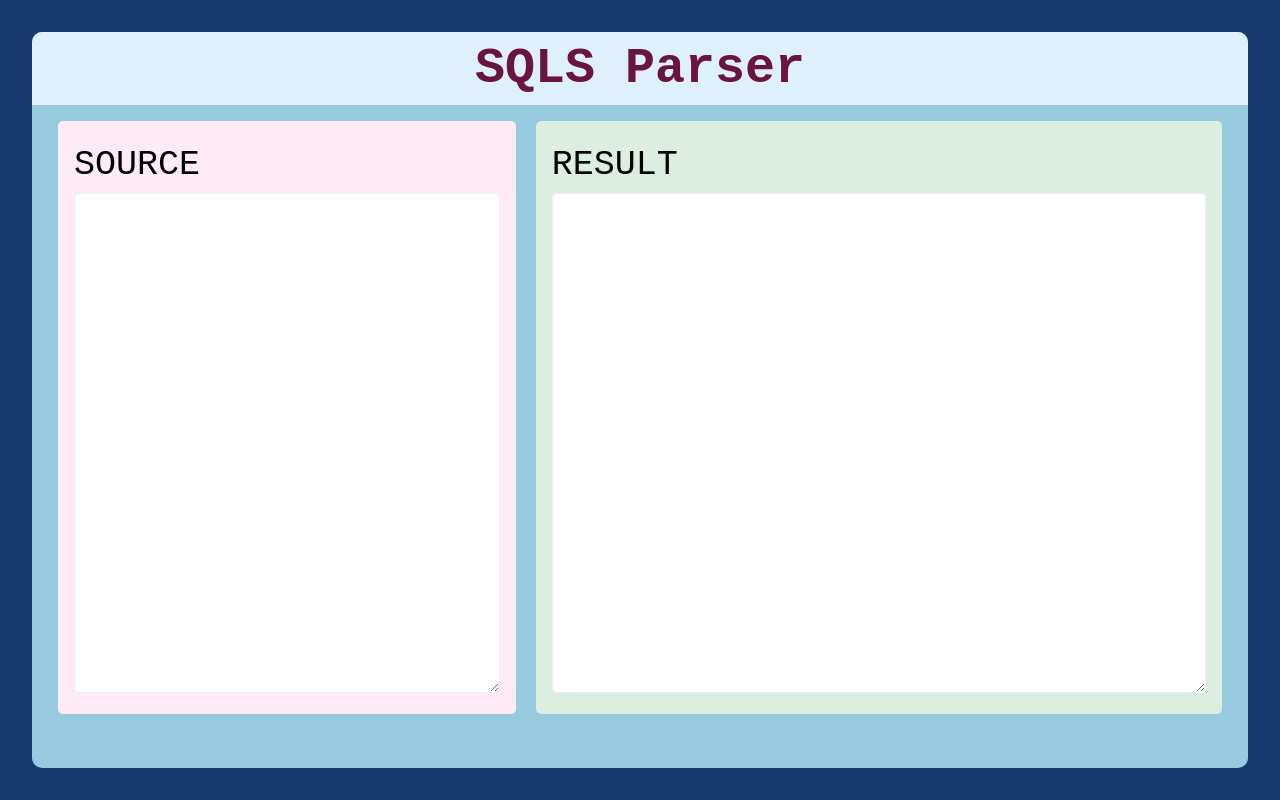
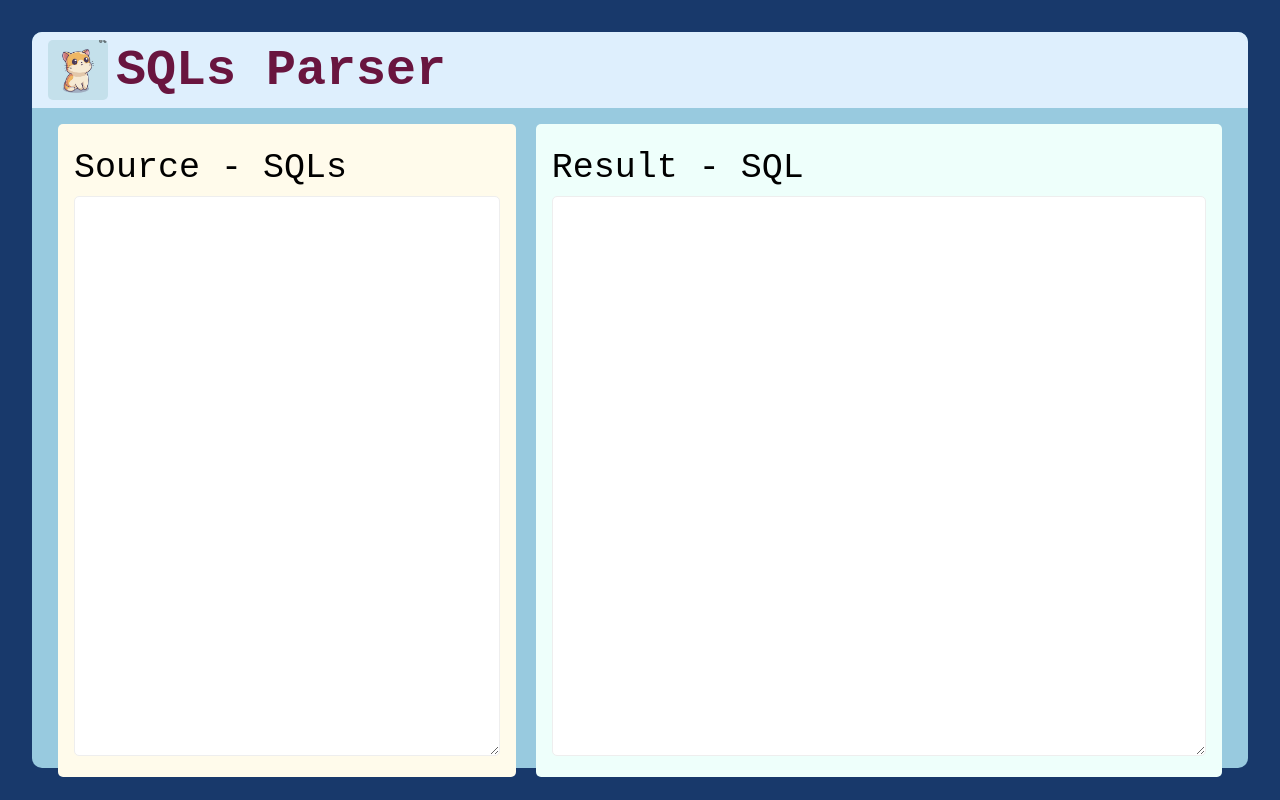
Before and after one commit to feineirz/sqlsparser, a plain HTML site: page index.html in a window 1280 px wide. Drawn offline with Linux system fonts and the light colour scheme.

Commit message:
Edited: add icon.

```diff
--- a/index.css
+++ b/index.css
@@ -26,14 +26,21 @@ a:visited {
 }
 
 .title {
+    display: flex;
+    justify-content: start;
+    align-items: center;
     padding: 0.5rem;
     width: auto;
     font-size: 50px;
     font-weight: bold;
-    text-align: center;
     border-radius: 10px 10px 0 0;
     color: #69153f;
     background-color: #deeffd;
+}
+.title img {
+    margin: 0 0.5rem;
+    width: 60px;
+    border-radius: 5px;
 }
 
 .sub-title {
@@ -50,7 +57,7 @@ a:visited {
 .content-block textarea {
     padding: 0.5rem;
     width: 100%;
-    height: 60vh;
+    height: 70vh;
     min-height: 500px;
     border: solid 1px #eee;
     border-radius: 5px;
@@ -64,7 +71,7 @@ a:visited {
     width: 40%;
     height: 100%;
     border-radius: 5px;
-    background-color: #ffebf5;
+    background-color: #fffbeb;
 }
 .result-block {
     margin: 0 10px;
@@ -72,5 +79,5 @@ a:visited {
     width: 60%;
     height: 100%;
     border-radius: 5px;
-    background-color: #dbeee0;
+    background-color: #eefffb;
 }
--- a/index.html
+++ b/index.html
@@ -7,6 +7,7 @@
         <title>SQLS Parser</title>
 
         <link rel="stylesheet" href="index.css" />
+        <link rel="shortcut icon" href="favicon.png" type="image/x-icon" />
     </head>
     <body>
         <header>
@@ -17,14 +18,17 @@
 
         <main>
             <div class="container">
-                <div class="title">SQLS Parser</div>
+                <div class="title">
+                    <img src="image.jpg" alt="" />
+                    SQLs Parser
+                </div>
                 <div class="content-block">
                     <div class="source-block">
-                        <div class="sub-title">SOURCE</div>
+                        <div class="sub-title">Source - SQLs</div>
                         <textarea name="source-sqls" id="source-sqls"></textarea>
                     </div>
                     <div class="result-block">
-                        <div class="sub-title">RESULT</div>
+                        <div class="sub-title">Result - SQL</div>
                         <textarea name="result-sql" id="result-sql"></textarea>
                     </div>
                 </div>
--- a/parser.js
+++ b/parser.js
@@ -9,8 +9,11 @@ export class SqlsParser {
         '-mcl': 'MODIFY COLUMN',
         '-bf-': 'BEFORE',
         '-af-': 'AFTER',
+        '-u84-': 'utf8mb4',
         '-umb4-': 'utf8mb4',
+        '-u84gci-': 'utf8mb4_general_ci',
         '-umb4gci-': 'utf8mb4_general_ci',
+        '-dbu84gci-': 'CHARACTER SET utf8mb4 COLLATE utf8mb4_general_ci',
         '-dbumb4gci-': 'CHARACTER SET utf8mb4 COLLATE utf8mb4_general_ci',
         '-cs-': 'CHARACTER SET',
         '-cl-': 'COLLATE',
```
Also changed, not shown: favicon.png (added).
